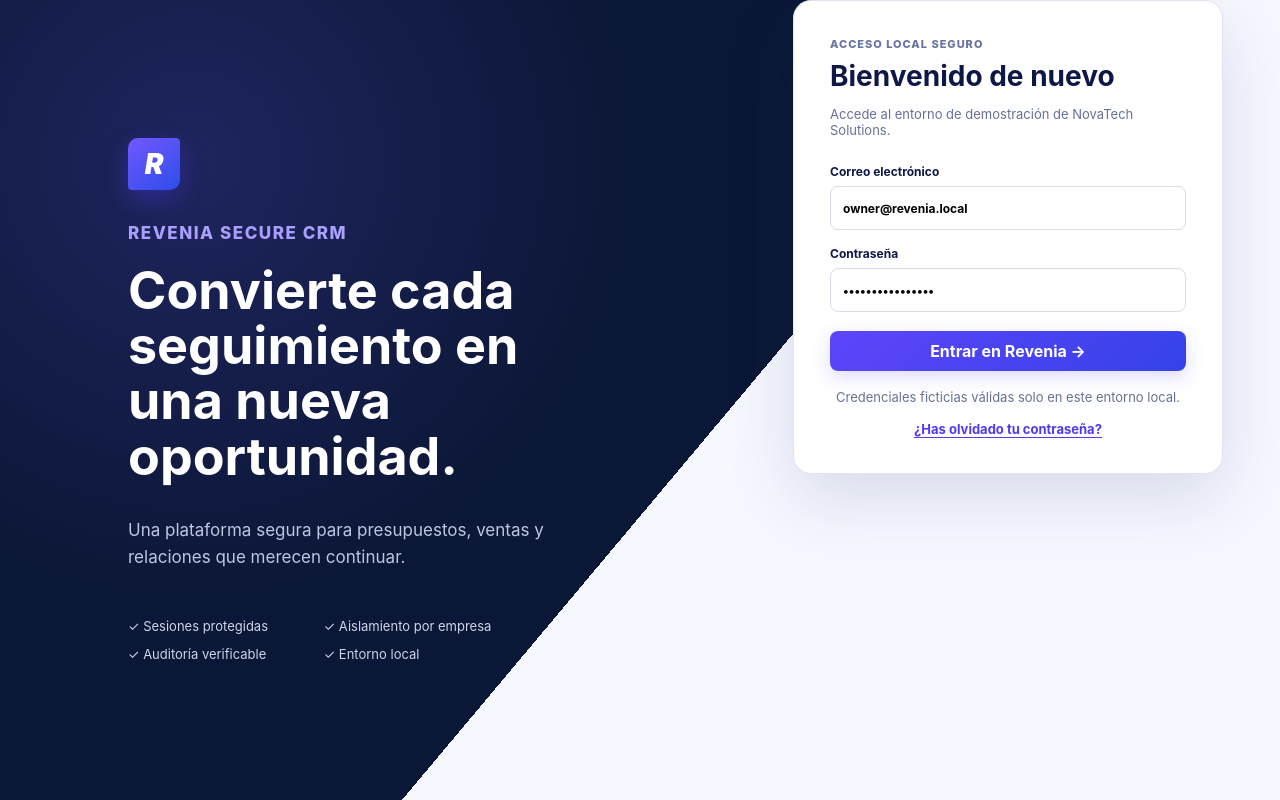
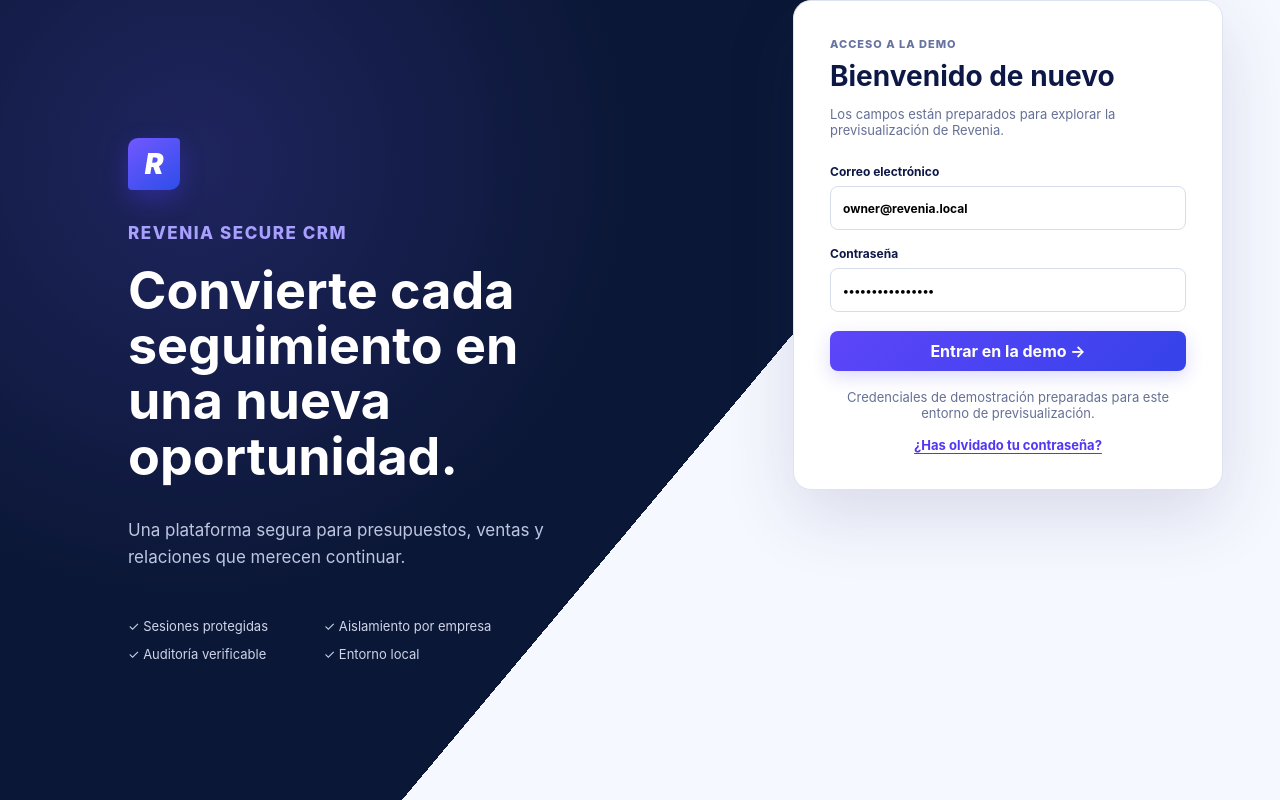
Before and after one commit to SiiPeR14/revenia-secure-crm, a Next.js app: page /login in a window 1280 px wide. Built offline with nearby package versions, Linux system fonts and the light colour scheme.

Commit message:
feat: add one click demo access

```diff
--- a/src/components/login-form.tsx
+++ b/src/components/login-form.tsx
@@ -25,5 +25,5 @@ export function LoginForm({demo}:{demo?:{email:string;password:string}}) {
     }
   }
 
-  return <section className="login-card"><div><p className="eyebrow">{demo?'ACCESO LOCAL SEGURO':'ACCESO A REVENIA'}</p><h2>Bienvenido de nuevo</h2><p>{demo?'Accede al entorno de demostración de NovaTech Solutions.':'Accede al espacio de trabajo de tu empresa.'}</p></div><form action={submit}><label>Correo electrónico<input name="email" type="email" defaultValue={demo?.email??''} autoComplete="username" required /></label><label>Contraseña<input name="password" type="password" defaultValue={demo?.password??''} autoComplete="current-password" minLength={12} required /></label>{error ? <p className="form-error" role="alert">{error}</p> : null}<button className="primary-button login-button" disabled={pending}>{pending ? "Verificando…" : "Entrar en Revenia →"}</button></form>{demo?<p className="login-note">Credenciales ficticias válidas solo en este entorno local.</p>:null}{recoveryAvailable()?<Link className="login-recovery-link" href="/recuperar-acceso">¿Has olvidado tu contraseña?</Link>:null}</section>;
+  return <section className="login-card"><div><p className="eyebrow">{demo?'ACCESO A LA DEMO':'ACCESO A REVENIA'}</p><h2>Bienvenido de nuevo</h2><p>{demo?'Los campos están preparados para explorar la previsualización de Revenia.':'Accede al espacio de trabajo de tu empresa.'}</p></div><form action={submit}><label>Correo electrónico<input name="email" type="email" defaultValue={demo?.email??''} autoComplete="username" required /></label><label>Contraseña<input name="password" type="password" defaultValue={demo?.password??''} autoComplete="current-password" minLength={12} required /></label>{error ? <p className="form-error" role="alert">{error}</p> : null}<button className="primary-button login-button" disabled={pending}>{pending ? "Verificando…" : demo ? "Entrar en la demo →" : "Entrar en Revenia →"}</button></form>{demo?<p className="login-note">Credenciales de demostración preparadas para este entorno de previsualización.</p>:null}{recoveryAvailable()?<Link className="login-recovery-link" href="/recuperar-acceso">¿Has olvidado tu contraseña?</Link>:null}</section>;
 }
--- a/src/components/marketing-site.tsx
+++ b/src/components/marketing-site.tsx
@@ -25,7 +25,7 @@ export function MarketingSite(){
   const money=(value:number)=>new Intl.NumberFormat('es-ES',{style:'currency',currency:'EUR',maximumFractionDigits:0}).format(value);
   function selectPlan(index:number,scroll=false){setSelected(index);setFollowup(false);setDraft(false);if(scroll)document.getElementById('demo')?.scrollIntoView({behavior:window.matchMedia('(prefers-reduced-motion: reduce)').matches?'instant':'smooth'});}
   return <div className="mkt"><a className="mkt-skip" href="#contenido">Ir al contenido</a>
-    <header className="mkt-header"><div className="mkt-nav"><a href="#" aria-label="Revenia, inicio"><Brand/></a><nav aria-label="Navegación de la web"><a href="#producto">Producto</a><a href="#servicios">Servicios</a><a href="#planes">Planes</a><a href="#seguridad">Seguridad</a></nav><div className="mkt-nav-actions"><Link href="/login" className="mkt-login">Iniciar sesión</Link><a className="mkt-button mkt-button-small" href="#demo">Explorar demo <Icon/></a></div><details className="mkt-mobile-menu" onClick={event=>{if(event.target instanceof Element && event.target.closest('a')) event.currentTarget.open=false;}}><summary>Menú</summary><a href="#producto">Producto</a><a href="#servicios">Servicios</a><a href="#planes">Planes</a><a href="#demo">Explorar demo</a><Link href="/login">Iniciar sesión</Link></details></div></header>
+    <header className="mkt-header"><div className="mkt-nav"><a href="#" aria-label="Revenia, inicio"><Brand/></a><nav aria-label="Navegación de la web"><a href="#producto">Producto</a><a href="#servicios">Servicios</a><a href="#planes">Planes</a><a href="#seguridad">Seguridad</a></nav><div className="mkt-nav-actions"><Link href="/login" className="mkt-login">Iniciar sesión</Link><Link className="mkt-button mkt-button-small" href="/login?demo=1">Explorar demo <Icon/></Link></div><details className="mkt-mobile-menu" onClick={event=>{if(event.target instanceof Element && event.target.closest('a')) event.currentTarget.open=false;}}><summary>Menú</summary><a href="#producto">Producto</a><a href="#servicios">Servicios</a><a href="#planes">Planes</a><Link href="/login?demo=1">Explorar demo <Icon/></Link><Link href="/login">Iniciar sesión</Link></details></div></header>
     <main id="contenido"><section className="mkt-hero"><div className="mkt-hero-glow"/><div className="mkt-container mkt-hero-content"><p className="mkt-pill"><span/> FACTURAS · COBROS · AUTOMATIZACIÓN</p><h1>Menos perseguir<br/>facturas.<br/><em>Más hacer crecer<br/>tu negocio.</em></h1><p className="mkt-hero-description">Organiza facturas, prepara el seguimiento de cobros y recupera presupuestos. Todo conectado a tus clientes, en un espacio de trabajo claro.</p><div className="mkt-actions"><a className="mkt-button" href="#demo">Ver cómo funciona <Icon/></a><a className="mkt-button mkt-button-outline" href="#planes">Encuentra tu plan</a></div><p className="mkt-hero-note">Web en preparación · Explora sin contratar ni realizar pagos</p><div className="mkt-hero-product"><InvoiceShowcase/><div className="mkt-floating-note"><span><Icon name="check"/></span><div><strong>Cada cobro, con contexto.</strong><small>Tu equipo mantiene el control.</small></div></div></div></div></section>
     <InvoiceServices/><section className="mkt-sectors mkt-container" aria-label="Sectores"><p>PARA NEGOCIOS QUE CRECEN CON CADA CLIENTE</p><div><span>Estudios & agencias</span><span>Reformas & instalaciones</span><span>Servicios profesionales</span><span>Distribución & ventas</span></div></section>
     <section className="mkt-section mkt-container" id="producto"><div className="mkt-section-heading"><div><p className="mkt-eyebrow">EL CRM QUE CONECTA VENTAS Y ADMINISTRACIÓN</p><h2>Una venta no acaba<br/>al enviar la propuesta.</h2></div><p>Del primer contacto al estado de cobro: organiza el trabajo de tu equipo y prepara automatizaciones alrededor de cada cliente.</p></div><div className="mkt-service-grid">{services.map(s=><article className="mkt-service-card" key={s.n}><div className="mkt-card-top"><span className="mkt-icon-box"><Icon name={s.icon}/></span><small>{s.n}</small></div><h3>{s.title}</h3><p>{s.text}</p></article>)}</div></section>
```
